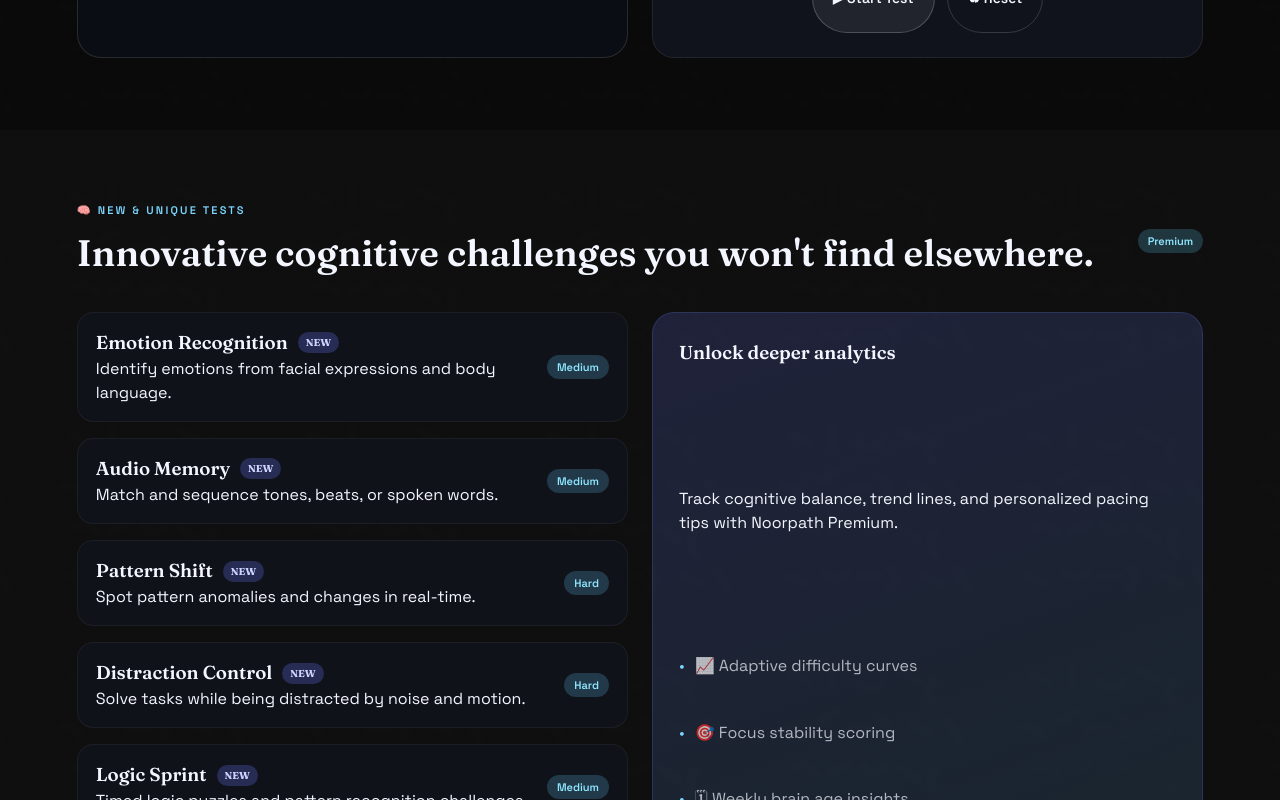
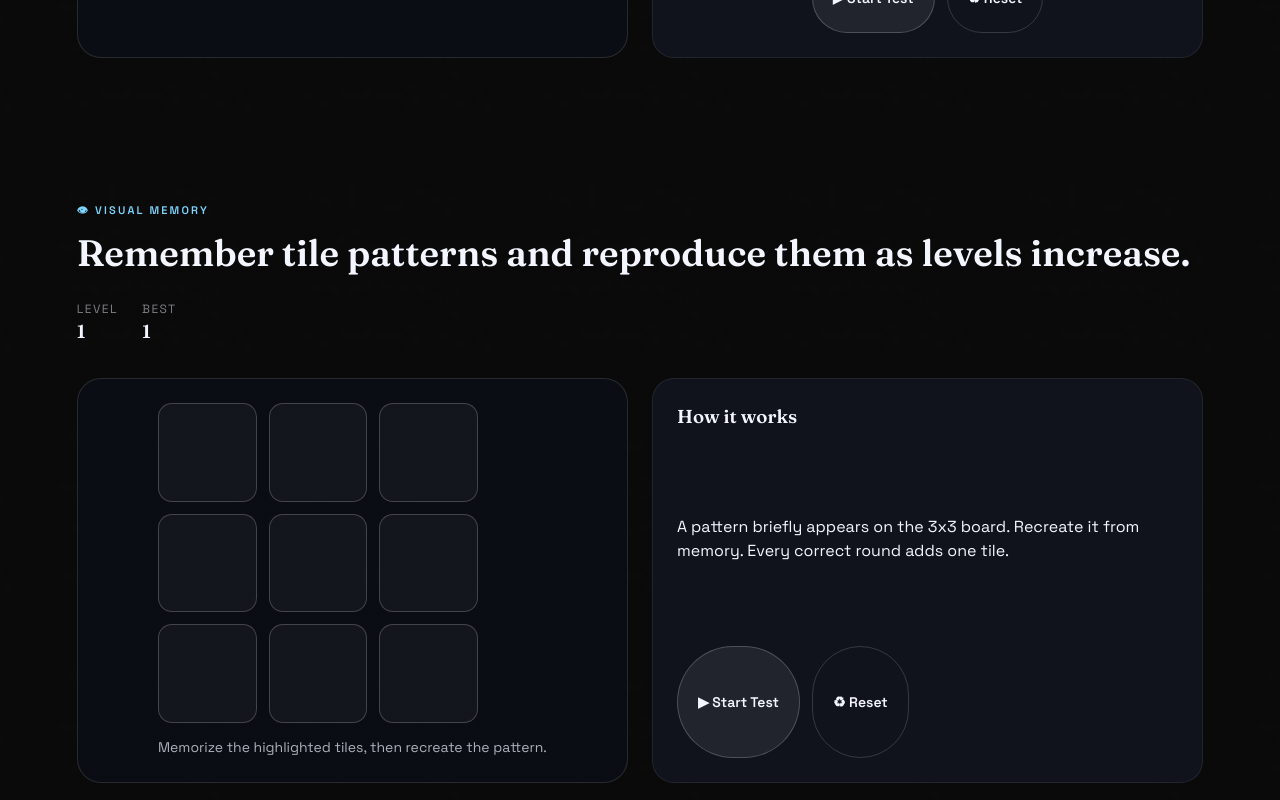
Before and after one commit to savacx/Noorpath, a React (Vite) app: page / in a window 1280 px wide. Shown: the part 4400-5200 px from the top of the page. Built offline with nearby package versions, Linux system fonts and the light colour scheme.

Commit message:
Complete Visual Memory test implementation and routing

```diff
--- a/src/App.css
+++ b/src/App.css
@@ -1125,6 +1125,86 @@
   flex-wrap: wrap;
 }
 
+.visual {
+  position: relative;
+}
+
+.visual-grid {
+  display: grid;
+  grid-template-columns: repeat(auto-fit, minmax(260px, 1fr));
+  gap: 24px;
+}
+
+.visual-board-wrap {
+  min-height: 320px;
+  border-radius: 24px;
+  border: 1px solid rgba(255, 255, 255, 0.12);
+  background: rgba(12, 14, 22, 0.9);
+  display: grid;
+  place-content: center;
+  gap: 14px;
+  padding: 24px;
+}
+
+.visual-board {
+  width: min(320px, 100%);
+  display: grid;
+  grid-template-columns: repeat(3, minmax(72px, 1fr));
+  gap: 12px;
+}
+
+.visual-cell {
+  aspect-ratio: 1 / 1;
+  border-radius: 14px;
+  border: 1px solid rgba(255, 255, 255, 0.2);
+  background: rgba(255, 255, 255, 0.04);
+  cursor: pointer;
+  transition: transform 120ms ease, background 140ms ease, border-color 140ms ease;
+}
+
+.visual-cell:hover {
+  transform: translateY(-1px);
+}
+
+.visual-cell.show {
+  background: rgba(95, 188, 255, 0.45);
+  border-color: rgba(95, 188, 255, 0.9);
+  box-shadow: 0 0 18px rgba(95, 188, 255, 0.32);
+}
+
+.visual-cell.selected {
+  background: rgba(109, 121, 255, 0.35);
+  border-color: rgba(109, 121, 255, 0.9);
+}
+
+.visual-hint {
+  margin: 0;
+  color: var(--text-secondary);
+  text-align: center;
+  font-size: 14px;
+}
+
+.visual-panel {
+  background: rgba(18, 20, 32, 0.85);
+  border-radius: 22px;
+  padding: 24px;
+  border: 1px solid rgba(255, 255, 255, 0.08);
+  display: grid;
+  gap: 16px;
+}
+
+.visual-metrics {
+  display: flex;
+  gap: 24px;
+  flex-wrap: wrap;
+}
+
+.visual-actions {
+  display: flex;
+  gap: 12px;
+  flex-wrap: wrap;
+}
+
 @media (max-width: 720px) {
   .nav {
     flex-direction: column;
@@ -1143,4 +1223,8 @@
     flex-direction: column;
     align-items: flex-start;
   }
+
+  .visual-board {
+    grid-template-columns: repeat(3, minmax(64px, 1fr));
+  }
 }
--- a/src/App.jsx
+++ b/src/App.jsx
@@ -550,6 +550,104 @@ const useVerbalMemory = (sound) => {
     lives,
     start,
     markSeen,
+    reset,
+  }
+}
+
+const useVisualMemory = (sound) => {
+  const [phase, setPhase] = useState('idle')
+  const [level, setLevel] = useState(1)
+  const [best, setBest] = useState(1)
+  const [pattern, setPattern] = useState([])
+  const [selected, setSelected] = useState([])
+  const timerRef = useRef(null)
+
+  useEffect(() => {
+    return () => {
+      if (timerRef.current) {
+        clearTimeout(timerRef.current)
+      }
+    }
+  }, [])
+
+  const createPattern = (nextLevel) => {
+    const maxCells = 9
+    const count = Math.min(maxCells, 2 + nextLevel)
+    const indices = Array.from({ length: maxCells }, (_, index) => index)
+    for (let i = indices.length - 1; i > 0; i -= 1) {
+      const j = Math.floor(Math.random() * (i + 1))
+      ;[indices[i], indices[j]] = [indices[j], indices[i]]
+    }
+    return indices.slice(0, count).sort((a, b) => a - b)
+  }
+
+  const startRound = (nextLevel) => {
+    if (timerRef.current) {
+      clearTimeout(timerRef.current)
+    }
+    const nextPattern = createPattern(nextLevel)
+    setLevel(nextLevel)
+    setPattern(nextPattern)
+    setSelected([])
+    setPhase('show')
+    const revealDuration = Math.min(2400, 900 + nextLevel * 220)
+    timerRef.current = setTimeout(() => {
+      setPhase('input')
+    }, revealDuration)
+  }
+
+  const start = () => {
+    startRound(1)
+  }
+
+  const toggleCell = (index) => {
+    if (phase !== 'input') {
+      return
+    }
+    setSelected((prev) =>
+      prev.includes(index) ? prev.filter((value) => value !== index) : [...prev, index]
+    )
+  }
+
+  const submit = () => {
+    if (phase !== 'input') {
+      return
+    }
+    const guess = [...selected].sort((a, b) => a - b)
+    const isCorrect =
+      guess.length === pattern.length &&
+      guess.every((value, index) => value === pattern[index])
+
+    if (isCorrect) {
+      const nextLevel = level + 1
+      setBest((prev) => Math.max(prev, nextLevel))
+      sound?.correct?.()
+      startRound(nextLevel)
+    } else {
+      setPhase('result')
+      sound?.wrong?.()
+    }
+  }
+
+  const reset = () => {
+    if (timerRef.current) {
+      clearTimeout(timerRef.current)
+    }
+    setPhase('idle')
+    setLevel(1)
+    setPattern([])
+    setSelected([])
+  }
+
+  return {
+    phase,
+    level,
+    best,
+    pattern,
+    selected,
+    start,
+    toggleCell,
+    submit,
     reset,
   }
 }
@@ -863,6 +961,83 @@ function VerbalMemorySection({ verbal }) {
   )
 }
 
+function VisualMemorySection({ visual }) {
+  const messageByPhase = {
+    idle: 'Memorize the highlighted tiles, then recreate the pattern.',
+    show: 'Watch carefully...',
+    input: 'Select the tiles that were highlighted, then submit.',
+    result: 'Round over. Try again and beat your best level.',
+  }
+
+  return (
+    <section id="visual-memory" className="section visual">
+      <div className="section-heading">
+        <div>
+          <p className="eyebrow">👁 Visual Memory</p>
+          <h2>Remember tile patterns and reproduce them as levels increase.</h2>
+        </div>
+        <div className="visual-metrics">
+          <div>
+            <p className="stat-label">Level</p>
+            <h3>{visual.level}</h3>
+          </div>
+          <div>
+            <p className="stat-label">Best</p>
+            <h3>{visual.best}</h3>
+          </div>
+        </div>
+      </div>
+      <div className="visual-grid">
+        <div className="visual-board-wrap">
+          <div className="visual-board">
+            {Array.from({ length: 9 }, (_, index) => {
+              const isPattern = visual.pattern.includes(index)
+              const isSelected = visual.selected.includes(index)
+              const className = `visual-cell ${
+                visual.phase === 'show' && isPattern
+                  ? 'show'
+                  : isSelected
+                  ? 'selected'
+                  : ''
+              }`
+              return (
+                <button
+                  key={index}
+                  type="button"
+                  className={className}
+                  onClick={() => visual.toggleCell(index)}
+                  aria-label={`Cell ${index + 1}`}
+                />
+              )
+            })}
+          </div>
+          <p className="visual-hint">{messageByPhase[visual.phase]}</p>
+        </div>
+        <div className="visual-panel">
+          <h3>How it works</h3>
+          <p>
+            A pattern briefly appears on the 3x3 board. Recreate it from memory.
+            Every correct round adds one tile.
+          </p>
+          <div className="visual-actions">
+            <button className="secondary" onClick={visual.start}>
+              ▶ Start Test
+            </button>
+            {visual.phase === 'input' && (
+              <button className="primary" onClick={visual.submit}>
+                Submit Pattern
+              </button>
+            )}
+            <button className="ghost" onClick={visual.reset}>
+              ♻ Reset
+            </button>
+          </div>
+        </div>
+      </div>
+    </section>
+  )
+}
+
 function Home({ pwa, background }) {
   const navigate = useNavigate()
   const sound = useSound()
@@ -870,6 +1045,7 @@ function Home({ pwa, background }) {
   const aim = useAimTrainer(sound)
   const memory = useNumberMemory(sound)
   const verbal = useVerbalMemory(sound)
+  const visual = useVisualMemory(sound)
 
   const coreTests = [
     {
@@ -1008,7 +1184,8 @@ function Home({ pwa, background }) {
                 test.title === 'Reaction Time' ||
                 test.title === 'Aim Trainer' ||
                 test.title === 'Number Memory' ||
-                test.title === 'Verbal Memory'
+                test.title === 'Verbal Memory' ||
+                test.title === 'Visual Memory'
                   ? 'clickable'
                   : ''
               }`}
@@ -1025,12 +1202,16 @@ function Home({ pwa, background }) {
                 if (test.title === 'Verbal Memory') {
                   navigate('/verbal-memory')
                 }
+                if (test.title === 'Visual Memory') {
+                  navigate('/visual-memory')
+                }
               }}
               role={
                 test.title === 'Reaction Time' ||
                 test.title === 'Aim Trainer' ||
                 test.title === 'Number Memory' ||
-                test.title === 'Verbal Memory'
+                test.title === 'Verbal Memory' ||
+                test.title === 'Visual Memory'
                   ? 'button'
                   : undefined
               }
@@ -1038,7 +1219,8 @@ function Home({ pwa, background }) {
                 test.title === 'Reaction Time' ||
                 test.title === 'Aim Trainer' ||
                 test.title === 'Number Memory' ||
-                test.title === 'Verbal Memory'
+                test.title === 'Verbal Memory' ||
+                test.title === 'Visual Memory'
                   ? 0
                   : undefined
               }
@@ -1066,6 +1248,12 @@ function Home({ pwa, background }) {
                   (event.key === 'Enter' || event.key === ' ')
                 ) {
                   navigate('/verbal-memory')
+                }
+                if (
+                  test.title === 'Visual Memory' &&
+                  (event.key === 'Enter' || event.key === ' ')
+                ) {
+                  navigate('/visual-memory')
                 }
               }}
             >
@@ -1117,6 +1305,14 @@ function Home({ pwa, background }) {
                   >
                     Start Test
                   </button>
+                ) : test.title === 'Visual Memory' ? (
+                  <button
+                    className="start-pill"
+                    type="button"
+                    onClick={() => navigate('/visual-memory')}
+                  >
+                    Start Test
+                  </button>
                 ) : (
                   <button className="start-pill" type="button">
                     Start Test
@@ -1199,6 +1395,7 @@ function Home({ pwa, background }) {
       <AimTrainerSection aim={aim} />
       <NumberMemorySection memory={memory} />
       <VerbalMemorySection verbal={verbal} />
+      <VisualMemorySection visual={visual} />
 
       <section className="section alt">
         <div className="section-heading">
@@ -1444,6 +1641,26 @@ function VerbalMemoryPage({ pwa, background }) {
   )
 }
 
+function VisualMemoryPage({ pwa, background }) {
+  const sound = useSound()
+  const visual = useVisualMemory(sound)
+
+  return (
+    <div className="app">
+      <PromoBanner />
+      <NavBar background={background} pwa={pwa}>
+        <Link to="/">Home</Link>
+        <Link to="/visual-memory">Visual Memory</Link>
+      </NavBar>
+      <header className="hero">
+        <div className="reaction-page" />
+      </header>
+
+      <VisualMemorySection visual={visual} />
+    </div>
+  )
+}
+
 function App() {
   const pwa = usePwaInstall()
   const background = useBackground()
@@ -1468,6 +1685,10 @@ function App() {
           path="/verbal-memory"
           element={<VerbalMemoryPage pwa={pwa} background={background} />}
         />
+        <Route
+          path="/visual-memory"
+          element={<VisualMemoryPage pwa={pwa} background={background} />}
+        />
       </Routes>
     </BrowserRouter>
   )
```
